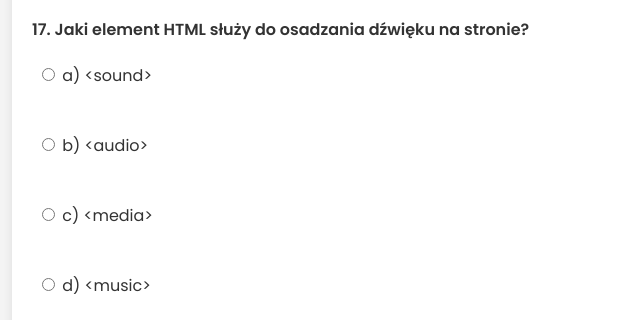
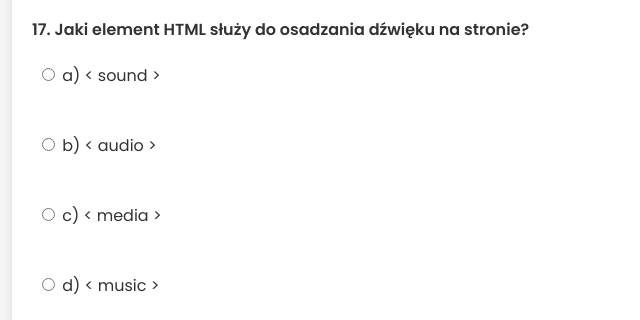
Before and after one commit to filip11990/quiz, a plain HTML site: page index.html in a window 1280 px wide. Shown: the part 5188-5508 px from the top of the page, 308-948 px from the left. Drawn offline with Linux system fonts and the light colour scheme.

Commit message:
Update index.html

```diff
--- a/index.html
+++ b/index.html
@@ -88,7 +88,7 @@
             { q: "Która technologia umożliwia tworzenie dynamicznych grafik w przeglądarce?", options: ["a) CSS", "b) HTML5 Canvas", "c) SQL", "d) FTP"], correct: "b) HTML5 Canvas" },
             { q: "Na czym polega rzeczywistość rozszerzona (AR)?", options: ["a) Całkowite zanurzenie w wirtualnym świecie", "b) Łączenie elementów cyfrowych z rzeczywistością", "c) Tylko odtwarzanie materiałów wideo", "d) Tworzenie grafiki bitmapowej"], correct: "b) Łączenie elementów cyfrowych z rzeczywistością" },
             { q: "Co jest główną zaletą wykorzystywania multimediów w marketingu?", options: ["a) Zmniejszenie zaangażowania użytkowników", "b) Trudniejsze zapamiętywanie reklam", "c) Skuteczniejsze budowanie relacji z odbiorcami", "d) Ograniczenie kreatywności twórców reklam"], correct: "c) Skuteczniejsze budowanie relacji z odbiorcami" },
-            { q: "Jaki element HTML służy do osadzania dźwięku na stronie?", options: ["a) &lt;sound&gt;", "b) &lt;audio&gt;", "c) &lt;media&gt;", "d) &lt;music&gt;"], correct: "b) &lt;audio&gt;" },
+            { q: "Jaki element HTML służy do osadzania dźwięku na stronie?", options: ["a) < sound >", "b) < audio >", "c) < media >", "d) < music >"], correct: "b) < audio >" },
             { q: "Która platforma internetowa jest przykładem rozrywki cyfrowej wykorzystującej multimedia?", options: ["a) LinkedIn", "b) Google Scholar", "c) Netflix", "d) Gmail"], correct: "c) Netflix" },
             { q: "Co w największym stopniu wpływa na poprawę User Experience (UX)?", options: ["a) Stosowanie wyłącznie tekstu", "b) Multimedia zwiększające interaktywność", "c) Zwiększanie liczby reklam na stronie", "d) Długie artykuły bez grafik"], correct: "b) Multimedia zwiększające interaktywność" },
             { q: "Jaką rolę pełni sztuczna inteligencja (AI) w multimediach?", options: ["a) Tylko programowanie backendowe", "b) Wyłącznie przyspieszanie ładowania stron", "c) Automatyzację i personalizację treści multimedialnych", "d) Tylko projektowanie baz danych"], correct: "c) Automatyzację i personalizację treści multimedialnych" }
```
